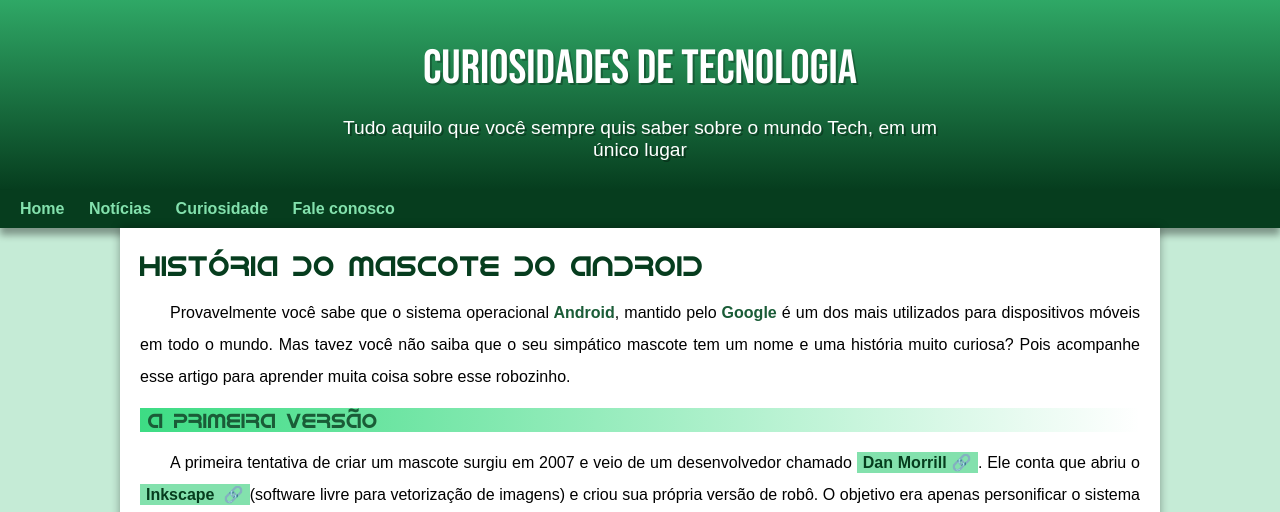
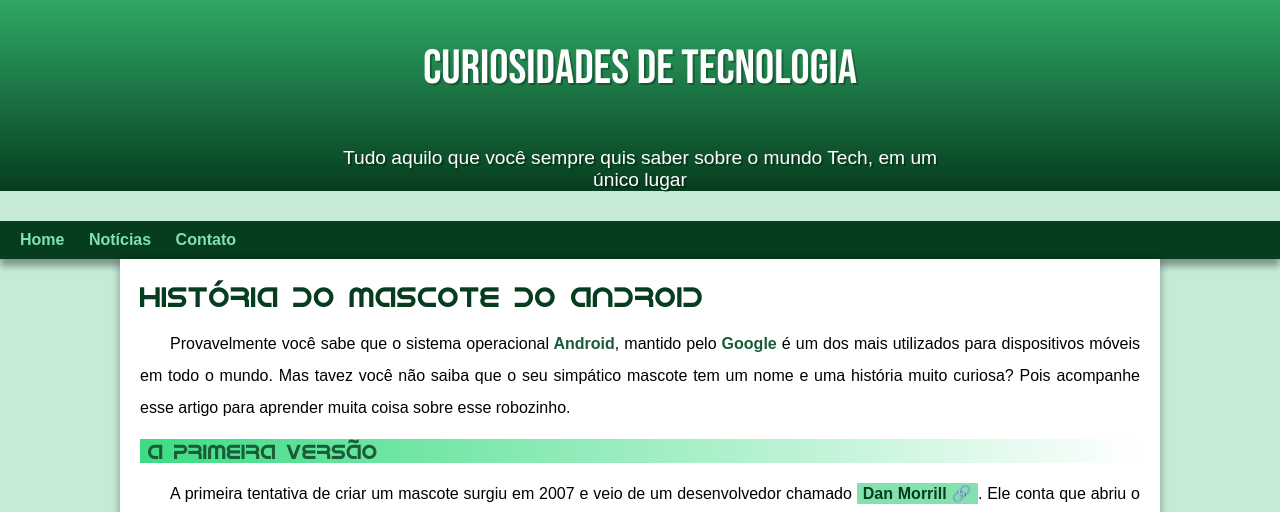
Before and after one commit to ClaudioLSalviano/projeto-android, a plain HTML site: page index.html in a window 1280 px wide. Shown: the top 512 px of the page. Drawn offline with Linux system fonts and the light colour scheme.

Commit message:
Problema de padding resolvido

```diff
--- a/index.html
+++ b/index.html
@@ -20,8 +20,7 @@
     <nav>
         <a class="link" href="#">Home</a>
         <a class="link" href="#">Notícias</a>
-        <a class="link" href="#">Curiosidade</a>
-        <a class="link" href="#">Fale conosco</a>
+        <a class="link" href="#">Contato</a>
     </nav>
     <main>
         <article>
--- a/style/style.css
+++ b/style/style.css
@@ -51,7 +51,7 @@ header > h1 {
     font-family: var(--fonte-destaque);
     font-size: 3em;
     font-weight: normal;
-    margin-bottom: 20px;
+    padding-bottom: 50px;
     text-shadow: 2px 2px 0px rgba(0, 0, 0, 0.267);
 
 }
```
